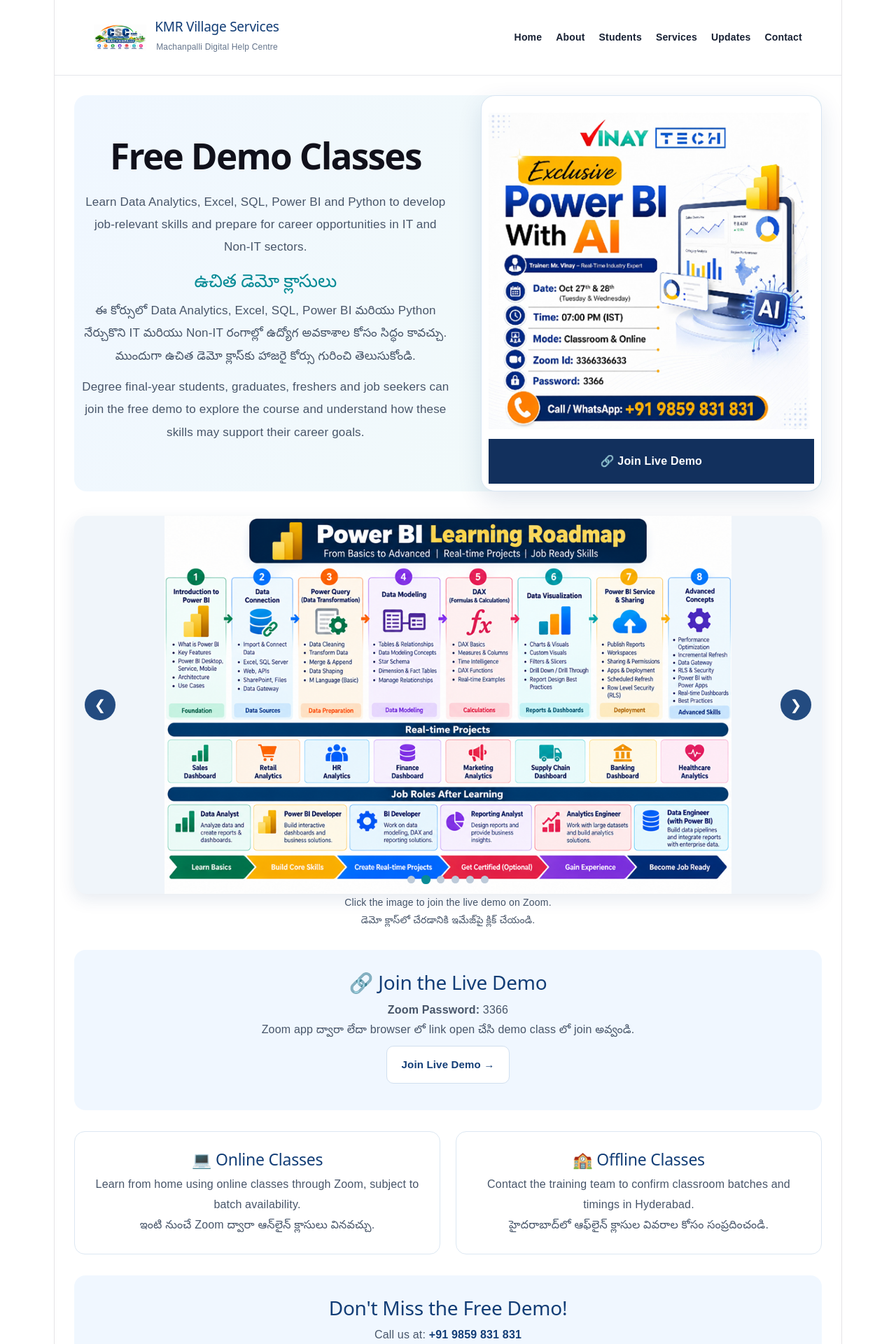
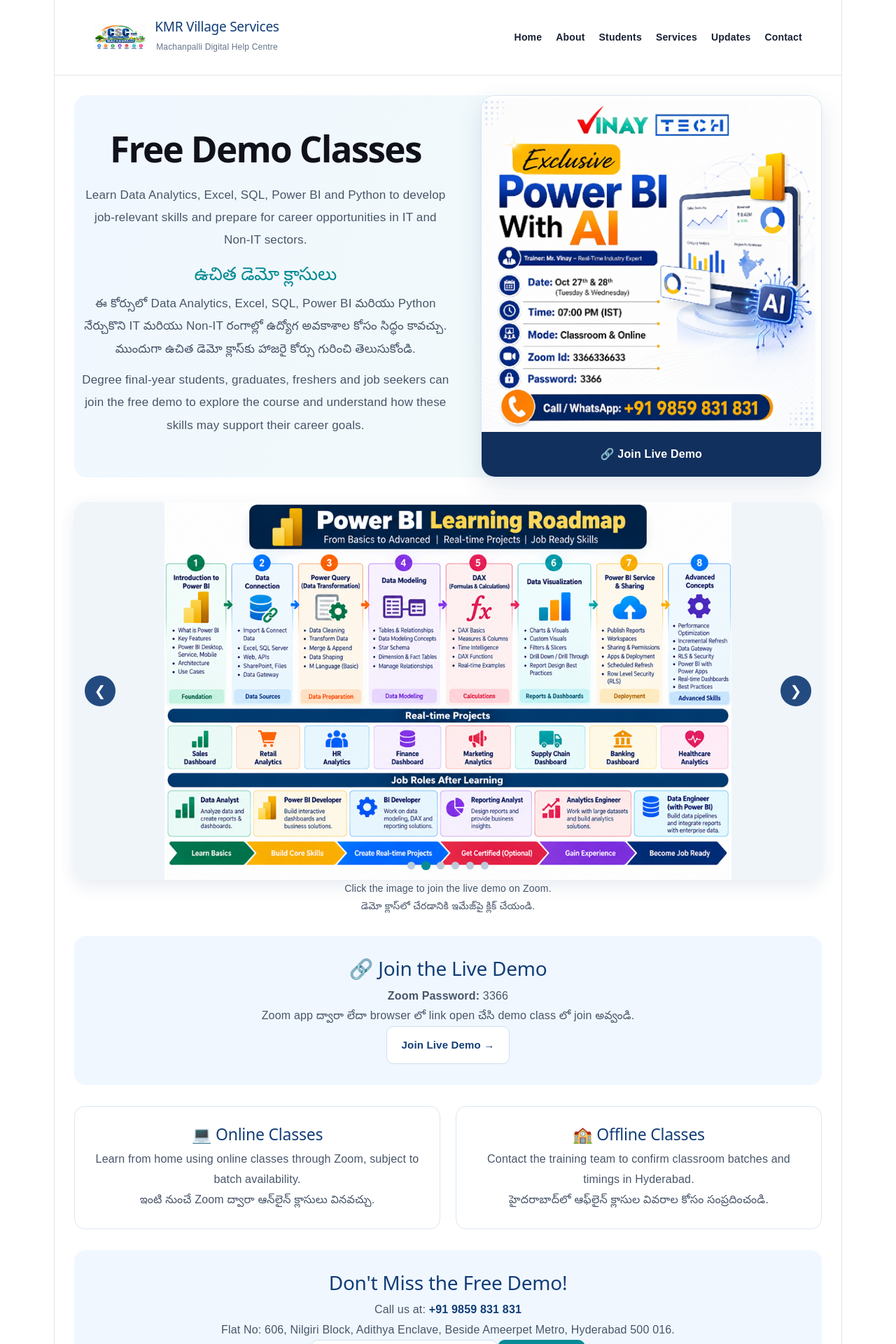
Before and after one commit to maheshwar910262-alt/machanpallicsc, a React (Vite) app: page /free-demo in a window 1280 px wide. Shown: the top 1920 px of the page at 70% size. Built offline with nearby package versions, Linux system fonts and the light colour scheme; the HTML template or start-up script is replaced by a standard one.

Commit message:
Publish updated Free Demo page

```diff
--- a/src/pages/FreeDemo.css
+++ b/src/pages/FreeDemo.css
@@ -1,264 +1,3 @@
-
-.free-demo-page {
-  color: #183153;
-  font-family: Arial, sans-serif;
-}
-
-.free-demo-container {
-  max-width: 1150px;
-  margin: 0 auto;
-  padding: 28px 20px;
-}
-
-.demo-top-layout {
-  display: grid;
-  grid-template-columns: minmax(0, 1fr) 180px;
-  align-items: start;
-  gap: 24px;
-  margin-bottom: 28px;
-}
-
-.demo-heading-text h1 {
-  margin: 10px 0 14px;
-  color: #123d76;
-  font-size: clamp(28px, 4vw, 40px);
-}
-
-.demo-heading-text h2 {
-  color: #087f8c;
-}
-
-.demo-heading-text p {
-  color: #4b5c70;
-  line-height: 1.8;
-}
-
-.demo-side-image-link {
-  display: block;
-  padding: 8px;
-  border: 2px solid #123d76;
-  border-radius: 10px;
-  text-align: center;
-  text-decoration: none;
-  color: #123d76;
-  font-weight: bold;
-}
-
-.demo-side-image {
-  display: block;
-  width: 100%;
-  height: 110px;
-  object-fit: contain;
-}
-
-.demo-side-image-link span {
-  display: block;
-  padding: 8px 0 3px;
-}
-
-.demo-slider-section {
-  position: relative;
-  width: 100%;
-  height: clamp(260px, 45vw, 500px);
-  overflow: hidden;
-  border-radius: 14px;
-  background: #edf2f8;
-}
-
-.demo-image-link {
-  display: block;
-  width: 100%;
-  height: 100%;
-}
-
-.demo-slider-image {
-  display: block;
-  width: 100%;
-  height: 100%;
-  object-fit: contain;
-}
-
-.demo-arrow {
-  position: absolute;
-  z-index: 2;
-  top: 50%;
-  transform: translateY(-50%);
-  width: 42px;
-  height: 42px;
-  border: none;
-  border-radius: 50%;
-  background: #123d76;
-  color: white;
-  cursor: pointer;
-}
-
-.demo-arrow-left {
-  left: 12px;
-}
-
-.demo-arrow-right {
-  right: 12px;
-}
-
-.demo-slider-dots {
-  position: absolute;
-  z-index: 2;
-  bottom: 14px;
-  left: 0;
-  right: 0;
-  display: flex;
-  justify-content: center;
-  gap: 9px;
-}
-
-.demo-slider-dots button {
-  width: 11px;
-  height: 11px;
-  padding: 0;
-  border: none;
-  border-radius: 50%;
-  background: #b9c7d8;
-  cursor: pointer;
-}
-
-.demo-slider-dots button.active {
-  background: #087f8c;
-}
-
-.demo-image-note {
-  text-align: center;
-  line-height: 1.8;
-  color: #52657a;
-}
-
-.demo-join-details,
-.demo-contact {
-  margin-top: 28px;
-  padding: 26px;
-  border-radius: 14px;
-  background: #f2f7fc;
-  text-align: center;
-}
-
-.demo-join-details h2,
-.demo-class-types h2,
-.demo-contact h2 {
-  color: #123d76;
-}
-
-.demo-join-button,
-.demo-contact-button {
-  display: inline-block;
-  margin: 8px;
-  padding: 13px 18px;
-  border-radius: 8px;
-  background: #123d76;
-  color: white;
-  text-decoration: none;
-  font-weight: bold;
-}
-
-.demo-contact-button {
-  background: #087f8c;
-}
-
-.demo-class-types {
-  display: grid;
-  grid-template-columns: repeat(2, minmax(0, 1fr));
-  gap: 20px;
-  margin-top: 28px;
-}
-
-.demo-class-types article {
-  padding: 22px;
-  border: 1px solid #dce7f2;
-  border-radius: 12px;
-}
-
-.demo-class-types p,
-.demo-contact p {
-  line-height: 1.8;
-  color: #4b5c70;
-}
-
-.demo-contact a:not(.demo-join-button):not(.demo-contact-button) {
-  color: #123d76;
-  font-weight: bold;
-}
-
-@media (max-width: 600px) {
-  .demo-top-layout {
-    grid-template-columns: minmax(0, 1fr) 115px;
-    gap: 12px;
-  }
-
-  .demo-side-image {
-    height: 85px;
-  }
-
-  .demo-heading-text h1 {
-    font-size: 26px;
-  }
-
-  .demo-slider-section {
-    height: 300px;
-  }
-
-  .demo-class-types {
-    grid-template-columns: 1fr;
-  }
-}
-
-/* Heading + bigger demo image */
-.demo-top-layout {
-  display: grid;
-  grid-template-columns: minmax(0, 1fr) 260px;
-  align-items: start;
-  gap: 28px;
-  margin-bottom: 28px;
-}
-
-.demo-side-image-link {
-  display: block;
-  width: 100%;
-  box-sizing: border-box;
-  padding: 10px;
-  border: 2px solid #123d76;
-  border-radius: 10px;
-  text-align: center;
-  text-decoration: none;
-  color: #123d76;
-  font-weight: bold;
-}
-
-.demo-side-image {
-  display: block;
-  width: 100%;
-  height: 190px;
-  object-fit: contain;
-}
-
-.demo-side-image-link span {
-  display: block;
-  padding: 10px 0 4px;
-  font-size: 15px;
-}
-
-/* Mobile screen */
-@media (max-width: 600px) {
-  .demo-top-layout {
-    grid-template-columns: minmax(0, 1fr) 150px;
-    gap: 14px;
-  }
-
-  .demo-side-image {
-    height: 200px;
-  }
-
-  .demo-heading-text h1 {
-    font-size: 25px;
-  }
-}
 
 .free-demo-page {
   width: 100%;
```
